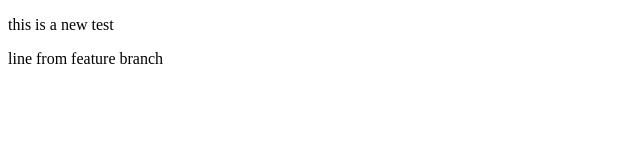
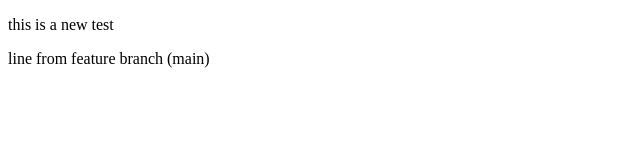
Before and after one commit to shaadahmmed/testfolder, a plain HTML site: page index.html in a window 1280 px wide. Shown: the full height of the page, 0-640 px from the left. Drawn offline with Linux system fonts and the light colour scheme.

Commit message:
feature added from main

```diff
--- a/index.html
+++ b/index.html
@@ -7,6 +7,6 @@
    </head>
    <body>
       <p>this is a new test</p>
-      <p>line from feature branch</p>
+      <p>line from feature branch (main)</p>
    </body>
 </html>
```
